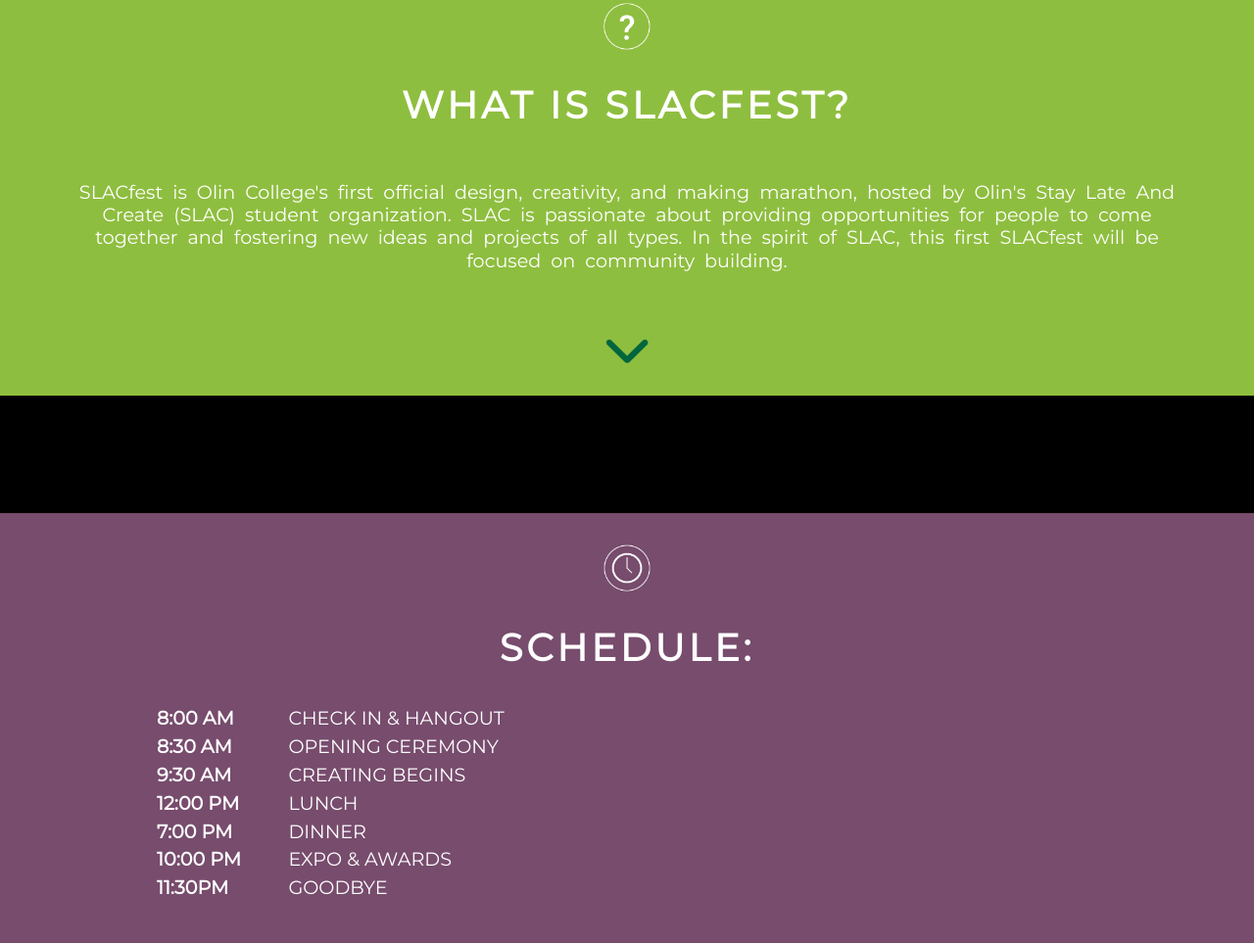
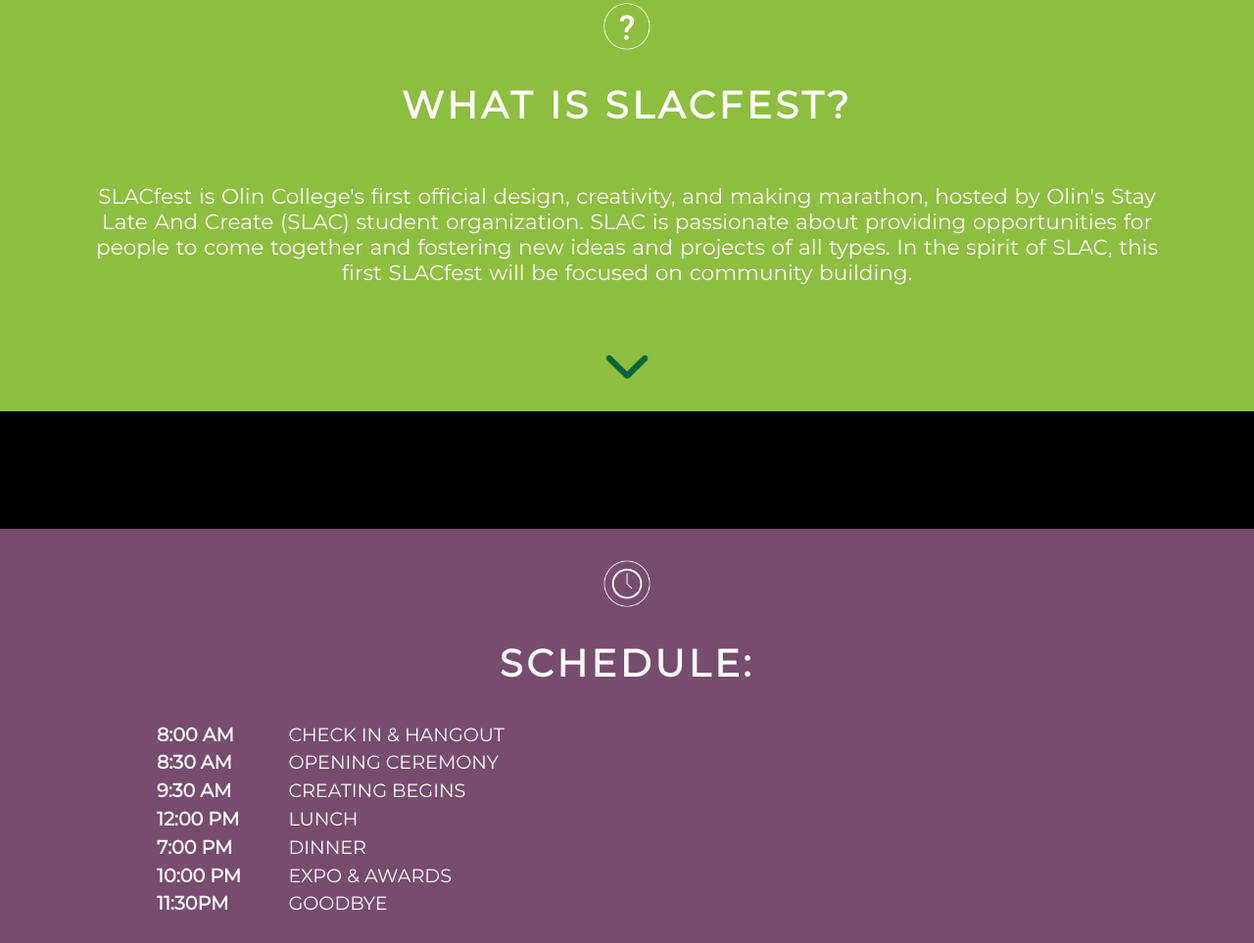
Before and after one commit to olin/slacathon, a plain HTML site: page index.htm in a window 1280 px wide. Shown: the part 893-1856 px from the top of the page at 98% size. Drawn offline with nearby package versions, Linux system fonts and the light colour scheme; a script that the page names is missing.

Commit message:
Trent has demands

```diff
--- a/index.htm
+++ b/index.htm
@@ -23,7 +23,7 @@
 				var adjust = $(nextId).offset().top - $(window).height() * 0.2;
 				$('html, body').animate({
 			        scrollTop: adjust
-			    }, 2000);
+			    }, 1000);
 			}
 
 			$("#to-what-is").click(function() {
@@ -60,7 +60,7 @@
 		<div>
 			<img class='icon' src='assets/section_icons/whatisslacfest.png'/>
 			<h2>WHAT IS SLACFEST?</h2>
-			<p>SLACfest is Olin College&#39;s first official design, creativity, and making marathon, hosted by Olin&#39;s Stay Late And Create (SLAC) student organization. SLAC is passionate about providing opportunities for people to come together and fostering new ideas and projects of all types. In the spirit of SLAC, this first SLACfest will be focused on community building.</p>
+			<p class='main-par'>SLACfest is Olin College&#39;s first official design, creativity, and making marathon, hosted by Olin&#39;s Stay Late And Create (SLAC) student organization. SLAC is passionate about providing opportunities for people to come together and fostering new ideas and projects of all types. In the spirit of SLAC, this first SLACfest will be focused on community building.</p>
 			<img id='to-schedule' class='arrow' src='assets/arrows/arrow2.png'/>
 		</div>
 	</section>
--- a/style/style.css
+++ b/style/style.css
@@ -103,6 +103,10 @@ p {
   font-size: 1.2em;
   font-weight: 100;
 }
+p.main-par {
+	word-spacing: 1px;
+	font-size: 1.35em;
+}
 
 ul {
 	text-align: left;
```
